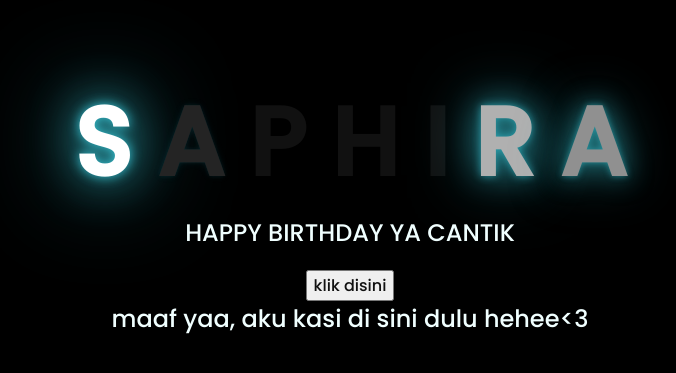
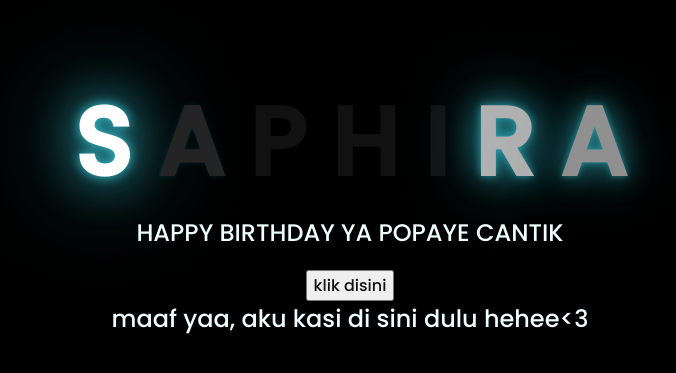
Before and after one commit to dhioanwar/diooanwarr, a plain HTML site: page index.html in a window 1280 px wide. Shown: the part 195-568 px from the top of the page, without its empty margins (298-974 px from the left). Drawn offline with Linux system fonts and the light colour scheme.

Commit message:
Update index.html

```diff
--- a/index.html
+++ b/index.html
@@ -21,7 +21,7 @@
     </div>
 
     <div class="description">
-        <span>HAPPY BIRTHDAY YA CANTIK</span>
+        <span>HAPPY BIRTHDAY YA POPAYE CANTIK</span>
 
     </div>
     <div class="button">
```
